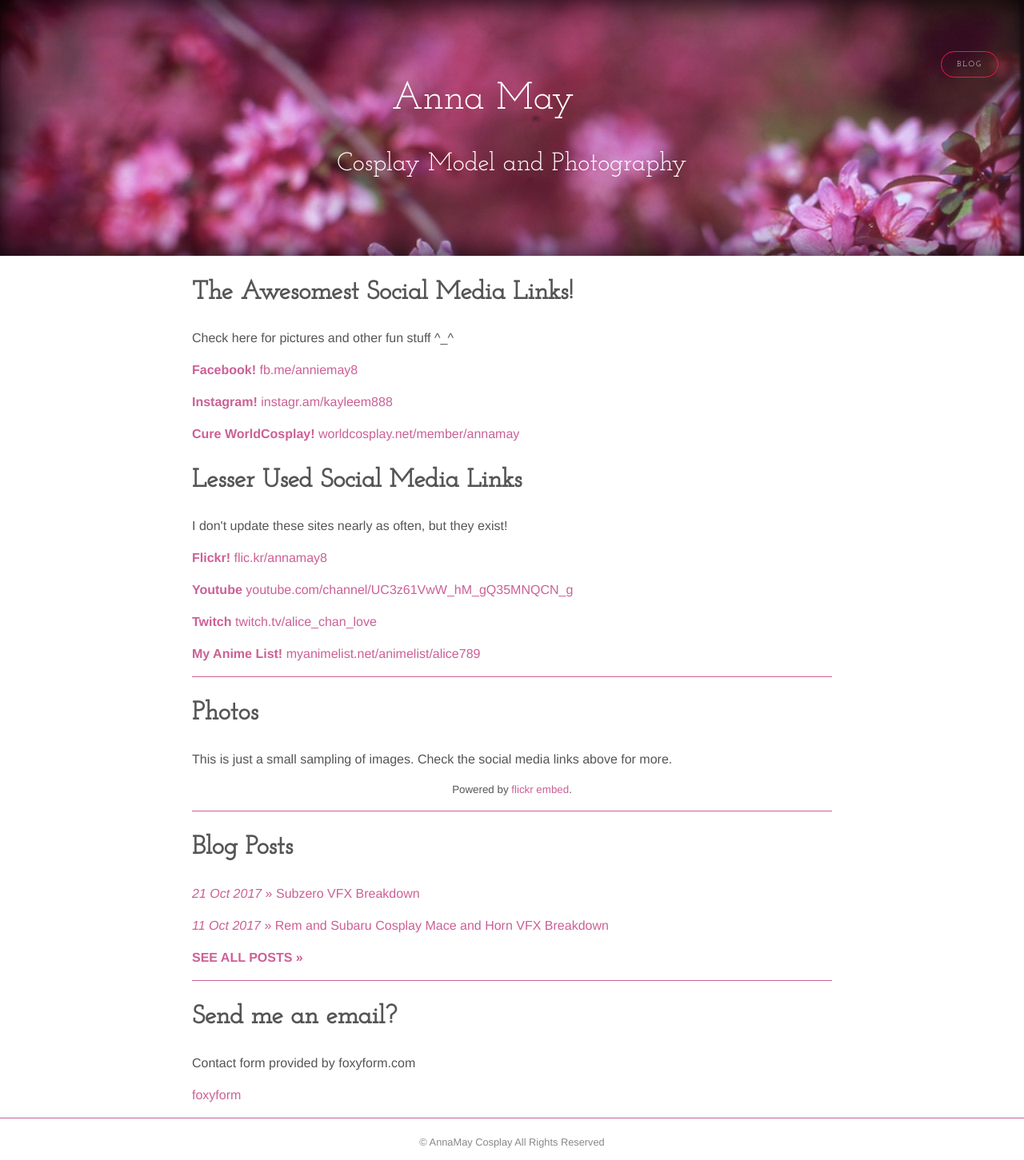
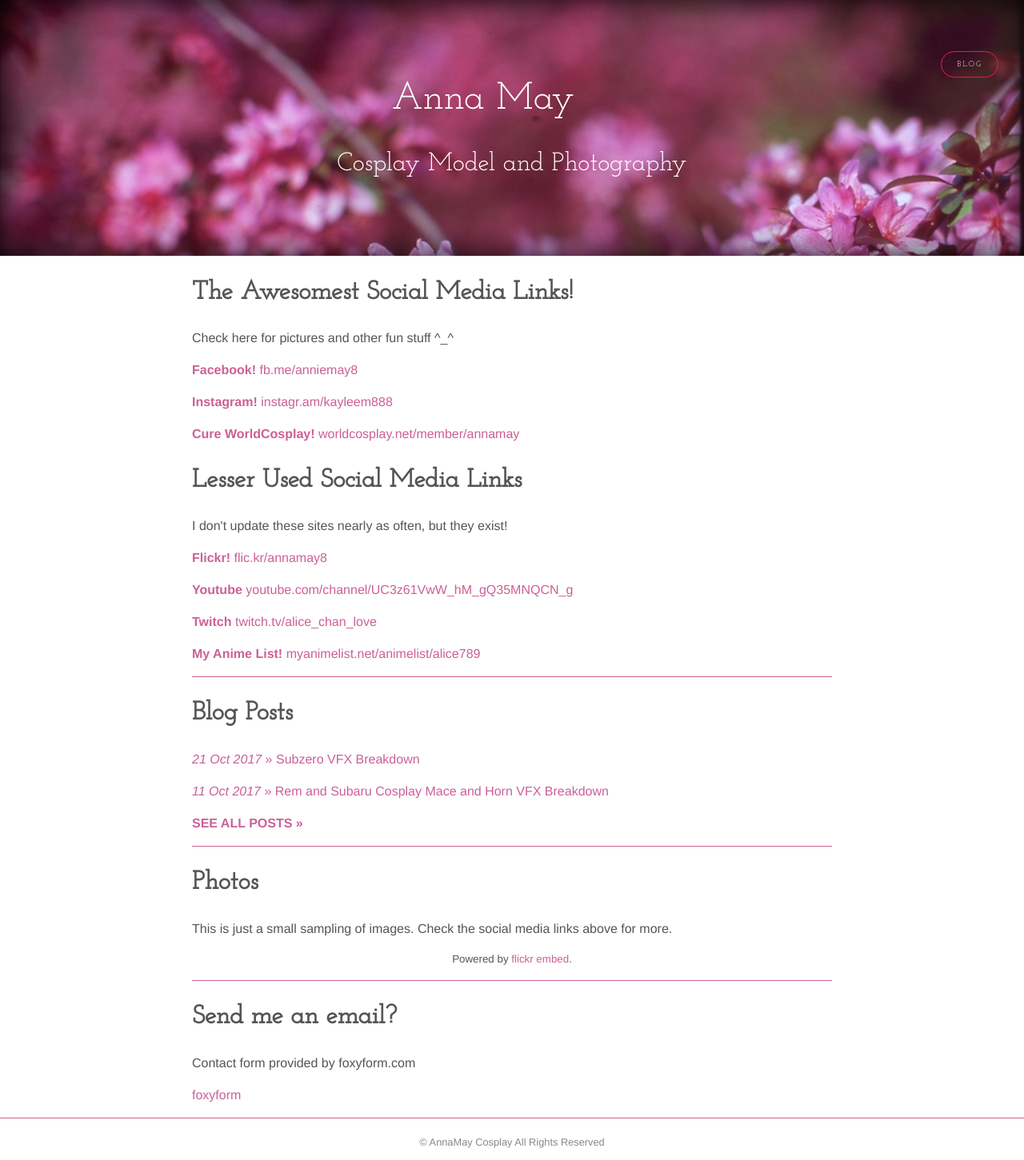
Before and after one commit to annamay8/annamay8.github.io, a Jekyll site: the page built from index.html, in a window 1280 px wide. Shown: the whole page at 80% size. Built offline with Jekyll 4.4.1, drawn with Linux system fonts in a browser that asks for light colours; a script that is not in the unit is left out.

Commit message:
Update index.html

```diff
--- a/index.html
+++ b/index.html
@@ -25,6 +25,7 @@ title: Home
   <p>
     <a href="http://worldcosplay.net/member/annamay"><b>Cure WorldCosplay!</b> worldcosplay.net/member/annamay</a>
   </p>
+
   <h1>
     Lesser Used Social Media Links
   </h1>
@@ -44,6 +45,14 @@ title: Home
     <a href="http://myanimelist.net/animelist/alice789"><b>My Anime List!</b> myanimelist.net/animelist/alice789</a>
   </p>
   <hr/>
+
+  <h1>Blog Posts</h1>
+  {% for post in site.posts limit:5 %}
+    <p><a href="{{ post.url }}"><i>{{ post.date | date_to_string }}</i> &raquo; {{ post.title }}</a></p>
+  {% endfor %}
+  <p><a href="/posts.html"><b>SEE ALL POSTS &raquo;</b></a></p>
+  <hr/>
+
   <h1>Photos</h1>
   <p>This is just a small sampling of images. Check the social media links above for more.</p>
   <p>
@@ -59,12 +68,7 @@ title: Home
     </script>
   </p>
   <hr/>
-  <h1>Blog Posts</h1>
-  {% for post in site.posts limit:5 %}
-    <p><a href="{{ post.url }}"><i>{{ post.date | date_to_string }}</i> &raquo; {{ post.title }}</a></p>
-  {% endfor %}
-  <p><a href="/posts.html"><b>SEE ALL POSTS &raquo;</b></a></p>
-  <hr/>
+
   <h1>
     Send me an email?
   </h1>
@@ -84,6 +88,7 @@ title: Home
     </script>
     <!-- Do not change the code! -->
   </p>
+
   <script async src="//pagead2.googlesyndication.com/pagead/js/adsbygoogle.js"></script>
   <!-- bottom page -->
   <ins class="adsbygoogle"
```
